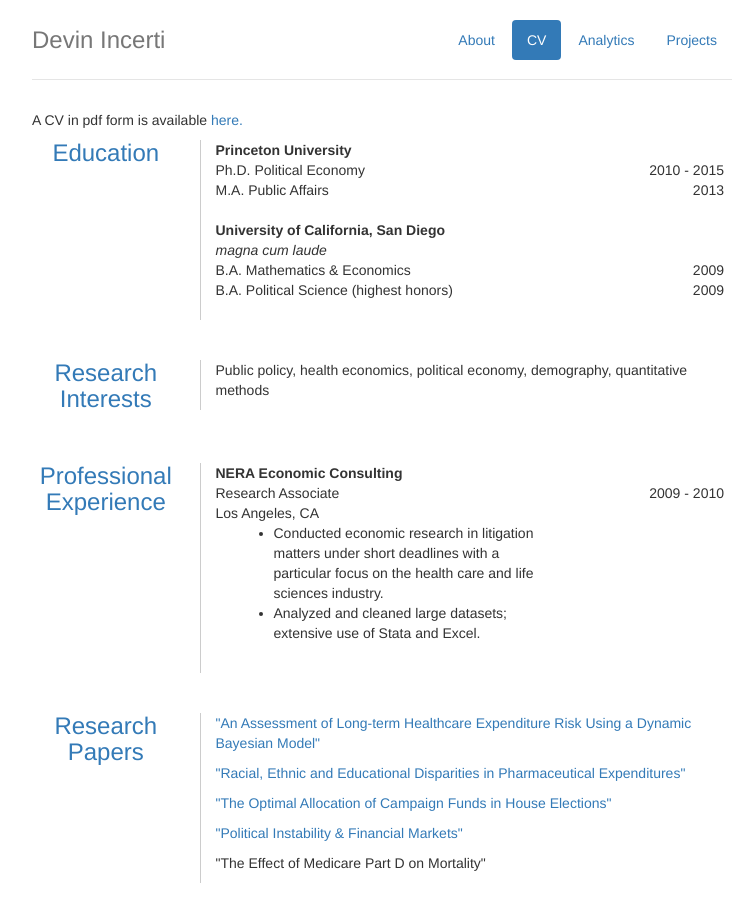
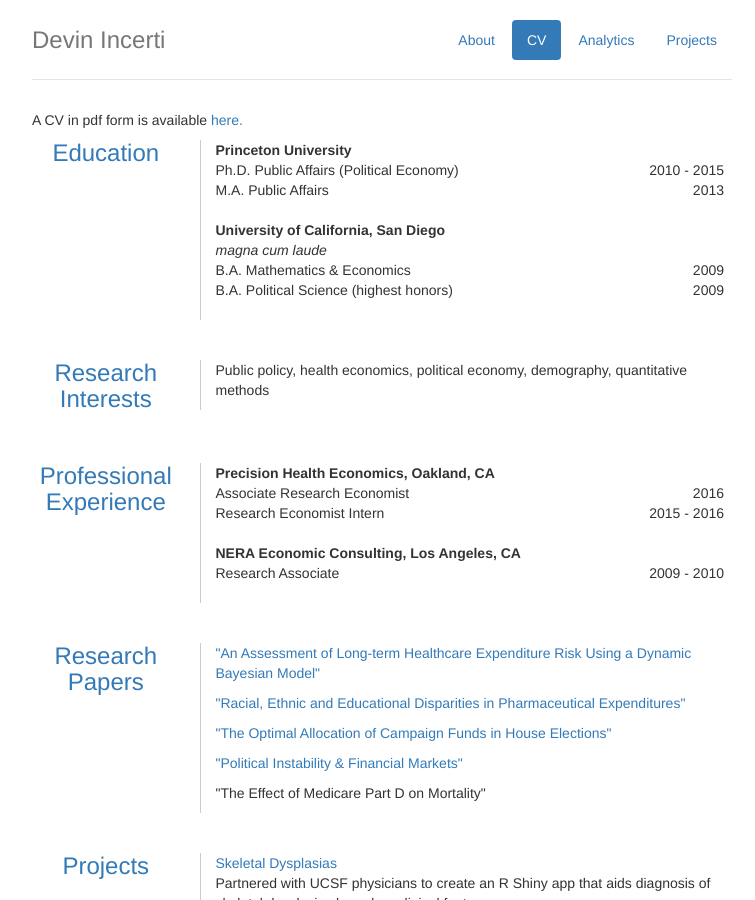
Before and after one commit to dincerti/dincerti.github.io, a Jekyll site: the page built from cv.html, in a window 1280 px wide and 900 px high. Shown: the whole window, without its empty margins (258-1013 px from the left). Built offline with Jekyll 4.4.1, drawn with Linux system fonts in a browser that asks for light colours.

```diff
--- a/cv.html
+++ b/cv.html
@@ -15,7 +15,7 @@ layout: default
 					  <td>  </td>
 					</tr>
 					<tr>
-					  <td> Ph.D. Political Economy</td>
+					  <td> Ph.D. Public Affairs (Political Economy)</td>
 					  <td align="right"> 2010 - 2015</td>
 					</tr>
 					<tr>
@@ -65,8 +65,21 @@ layout: default
 				<col class="col-md-6 col-sm-8 col-xs-8">
 				  <col class="col-md-3 col-sm-4 col-xs-4">
 				  <tbody>
+				  	<tr>
+					  <td><strong>Precision Health Economics, Oakland, CA</strong> </td>
+					    <td> </td>
+					</tr>
 					<tr>
-					  <td><strong>NERA Economic Consulting</strong> </td>
+					  <td> Associate Research Economist </td>
+					  <td align="right"> 2016 </td>
+					</tr>
+					<tr>
+					<td> Research Economist Intern </td>
+					  <td align="right"> 2015 - 2016 </td>
+					  </tr>
+					<tr>
+					<tr><td><br/></td></tr>
+					  <td><strong>NERA Economic Consulting, Los Angeles, CA</strong> </td>
 					    <td> </td>
 					</tr>
 					<tr>
@@ -74,13 +87,6 @@ layout: default
 					  <td align="right"> 2009 - 2010 </td>
 					</tr>
 					<tr>
-					  <td> Los Angeles, CA <br>
-						<ul style="padding-left:2em">
-						<li> Conducted economic research in litigation matters under short deadlines with a particular focus on the health care and life sciences industry.
-						</li>
-						<li> Analyzed and cleaned large datasets; extensive use of Stata and Excel.</li>
-						</ul>
-						</td>
 					  <td> </td>
 					</tr>
 				  </tbody>
@@ -108,7 +114,7 @@ layout: default
                    <h3 class="text-primary" style="margin-top:0"> <a href="projects.html">Projects</a> </h3>
                 </div>
                 <div class="col-md-9 col-sm-12 col-xs-12" style="border-left: 1px solid #ccc;">
-				<p><a href="http://ec2-54-68-232-3.us-west-2.compute.amazonaws.com:3838/sdapp/">Skeletal Dysplasias</a> <br>
+				<p><a href="http://skeletor.radiology.ucsf.edu">Skeletal Dysplasias</a> <br>
 				Partnered with UCSF physicians to create an R Shiny app that aids diagnosis of skeletal dysplasias based on clinical features.</p>
 				</div>
         </div>
```
Also changed, not shown: projects.md (+2 -2 lines), 1 other file.
